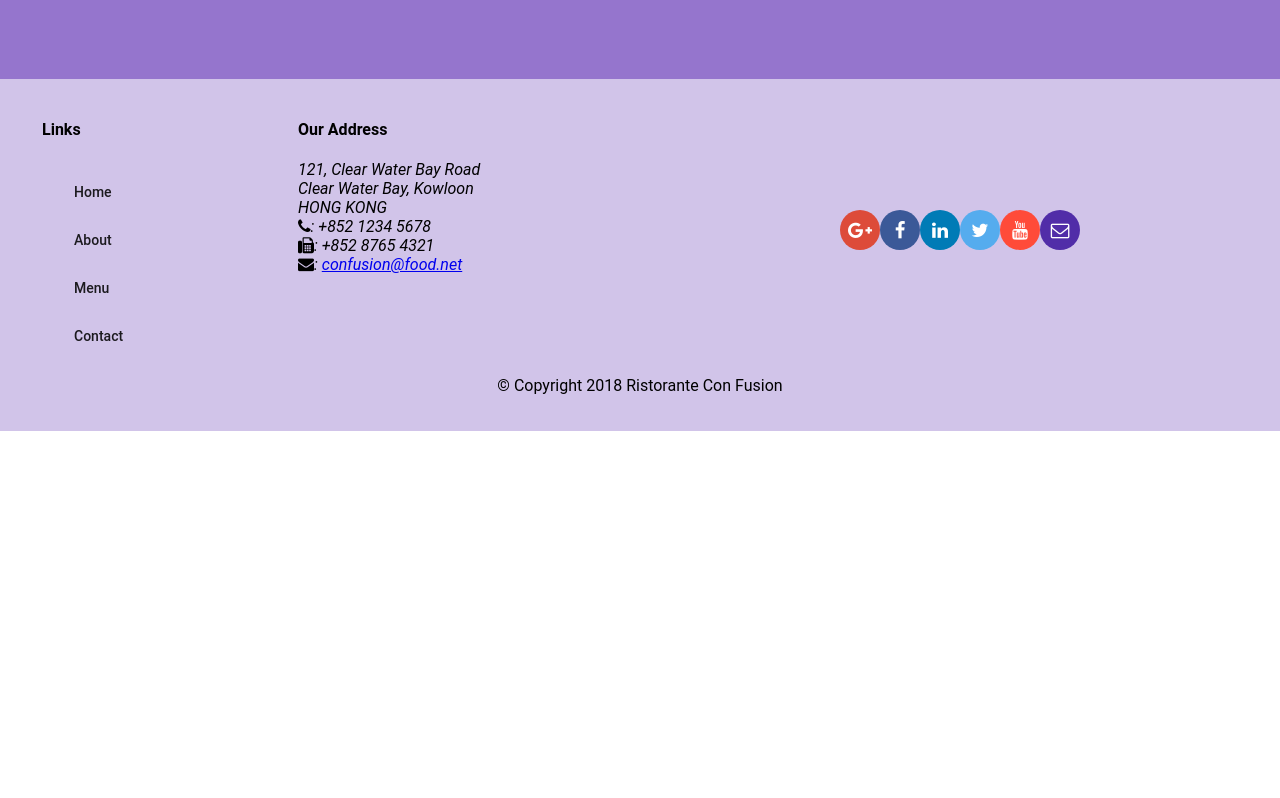
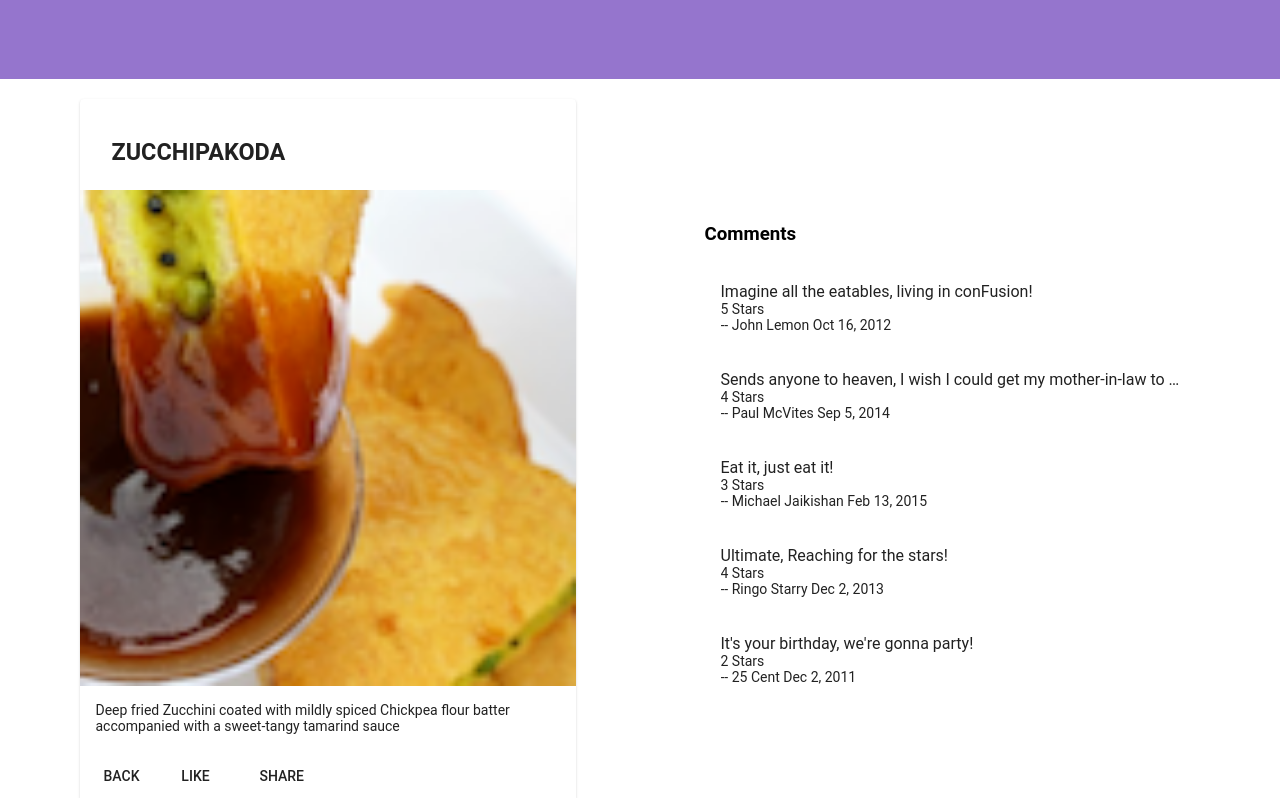
Before and after one commit to dj218/Angular-conFusion, an Angular app: page /dishdetail/1 in a window 1280 px wide. Before the commit this address led to /. Shown: the part 260-1058 px from the top of the page. Before the commit the page ends 800 px from the top, so only its background shows below. Built offline with nearby package versions, Linux system fonts and the light colour scheme.

Commit message:
single page application 2

```diff
--- a/src/app/app-routing/routes.ts
+++ b/src/app/app-routing/routes.ts
@@ -9,6 +9,7 @@
 export const routes: Routes = [
   { path: 'home',  component: HomeComponent },
   { path: 'menu',  component: MenuComponent },
+  { path: 'dishdetail/:id',     component: DishdetailComponent },
   { path: 'contactus',     component: ContactComponent },
   { path: '', redirectTo: '/home', pathMatch: 'full' }
 ];
--- a/src/app/dishdetail/dishdetail.component.html
+++ b/src/app/dishdetail/dishdetail.component.html
@@ -19,6 +19,7 @@
             <p>{{ dish.description}} </p>
         </mat-card-content>
         <mat-card-actions>
+            <button mat-button (click)="goBack()">BACK</button>
             <button mat-button>LIKE</button>
             <button mat-button>SHARE</button>
         </mat-card-actions>
@@ -27,12 +28,12 @@
   </div>
 
   <div fxFlex="40">
-    <h3>Comments</h3>
-		<mat-list>
+		<mat-list *ngIf="dish">
+      <h3>Comments</h3>
 			<mat-list-item *ngFor="let comment of dish.comments">
-				<p mat-line>
+				<h4 mat-line>
 					<span>{{comment.comment}}</span>
-				</p>
+        </h4>
 				<p mat-line>
 					<span>{{comment.rating}} Stars</span>
 				</p>
--- a/src/app/dishdetail/dishdetail.component.ts
+++ b/src/app/dishdetail/dishdetail.component.ts
@@ -1,5 +1,10 @@
-import { Component, OnInit, Input } from '@angular/core';
+import { Component, OnInit} from '@angular/core';
 import { Dish } from '../shared/dish';
+import { DishService } from '../services/dish.service';
+
+import { Params, ActivatedRoute } from '@angular/router';
+import { Location } from '@angular/common';
+
 
 @Component({
   selector: 'app-dishdetail',
@@ -8,12 +13,19 @@
 })
 export class DishdetailComponent implements OnInit {
 
-  @Input()
   dish: Dish;
 
-  constructor() { }
+  constructor(private dishservice: DishService,
+    private route: ActivatedRoute,
+    private location: Location) { }
 
   ngOnInit() {
+    let id = this.route.snapshot.params['id'];
+    this.dish = this.dishservice.getDish(id);
+  }
+
+  goBack(): void {
+    this.location.back();
   }
 
 }
--- a/src/app/footer/footer.component.html
+++ b/src/app/footer/footer.component.html
@@ -9,10 +9,10 @@
       <div fxFlex="40" fxFlexOffset="20px">
         <h4>Links</h4>
         <mat-list>
-          <mat-list-item><a mat-button>Home</a></mat-list-item>
+          <mat-list-item><a mat-button routerLink='/home'>Home</a></mat-list-item>
           <mat-list-item><a mat-button>About</a></mat-list-item>
-          <mat-list-item><a mat-button>Menu</a></mat-list-item>
-          <mat-list-item><a mat-button>Contact</a></mat-list-item>
+          <mat-list-item><a mat-button routerLink='/menu'>Menu</a></mat-list-item>
+          <mat-list-item><a mat-button routerLink='/contactus'>Contact</a></mat-list-item>
         </mat-list>
       </div>
       <div fxFlex="55">
--- a/src/app/menu/menu.component.html
+++ b/src/app/menu/menu.component.html
@@ -11,7 +11,7 @@
 
   <div fxFlex>
     <mat-grid-list cols="2" rowHeight="200px">
-      <mat-grid-tile *ngFor="let dish of dishes" (click) = "onSelect(dish)">
+      <mat-grid-tile *ngFor="let dish of dishes" [routerLink]="['/dishdetail', dish.id]">
         <img height="200px" src={{dish.image}} alt={{dish.name}}>
         <mat-grid-tile-footer>
           <h1>{{dish.name | uppercase}}</h1>
@@ -20,5 +20,4 @@
     </mat-grid-list>
   </div>
 
-  <app-dishdetail [dish]="selectedDish"></app-dishdetail>
 </div>
```
